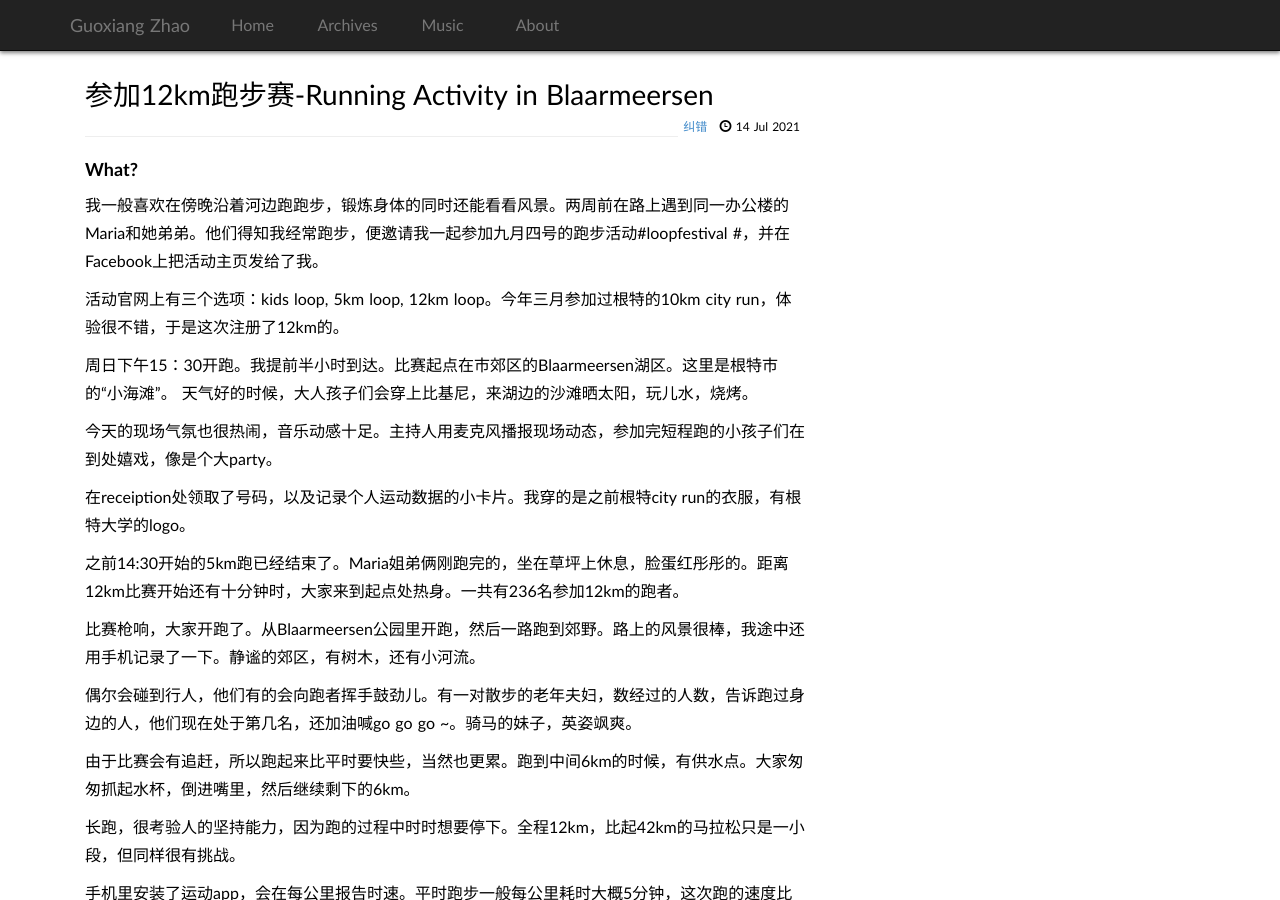
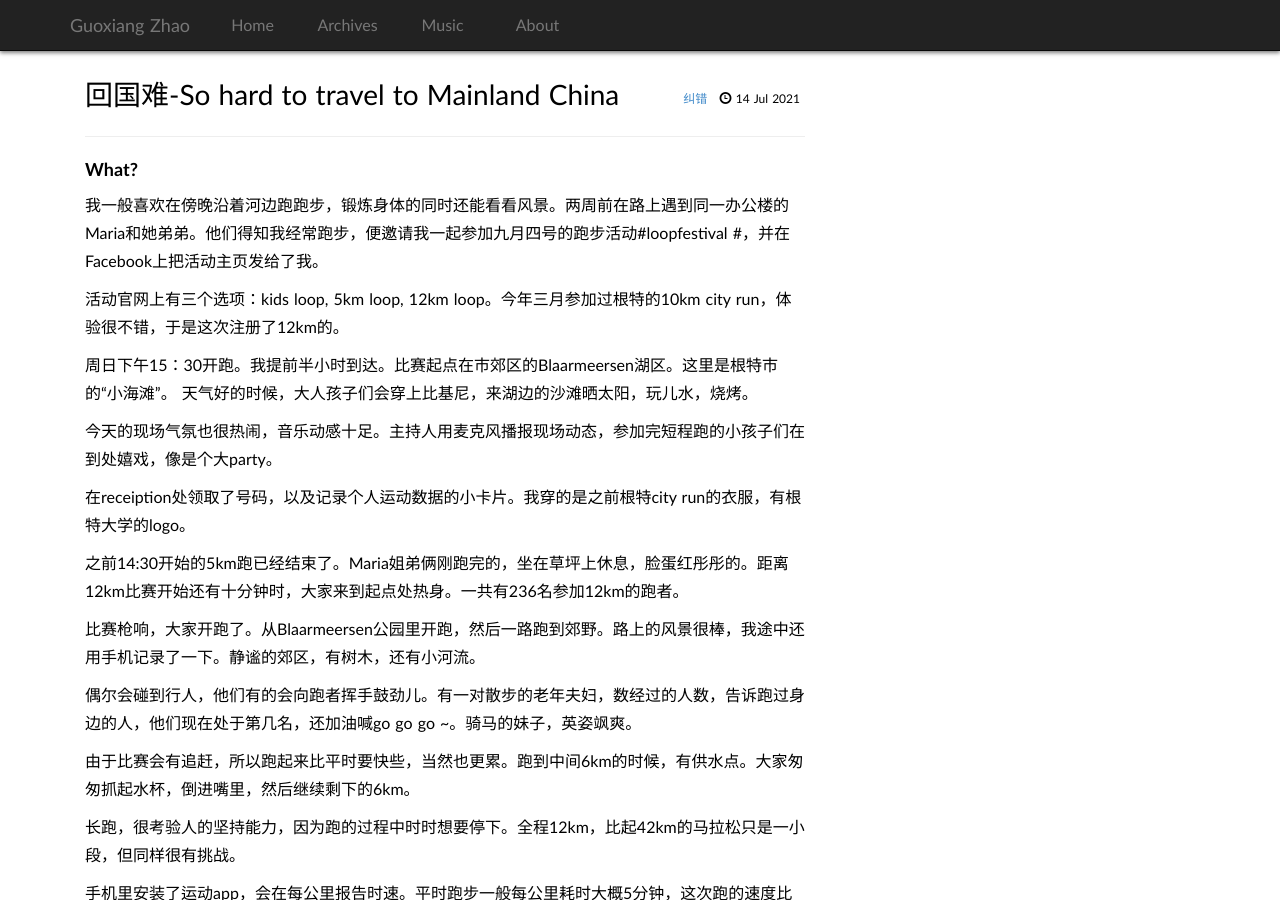
Before and after one commit to guoxiangzhao/guoxiangzhao.github.io, a Jekyll site: the page built from _posts/2021-07-14-回国难.md, in a window 1280 px wide and 900 px high. Built offline with Jekyll 4.4.1, drawn with Linux system fonts in a browser that asks for light colours; some web fonts are replaced; comment, search, counter and statistics services are not loaded.

Commit message:
Update 2021-07-14-回国难.md

```diff
--- a/_posts/2021-07-14-回国难.md
+++ b/_posts/2021-07-14-回国难.md
@@ -1,9 +1,9 @@
 ---
 layout: post
-title: 参加12km跑步赛-Running Activity in Blaarmeersen
-keywords: Running, Belgium, Gent, Blaarmeersen
+title: 回国难-So hard to travel to Mainland China
+keywords: Covid-19, UK, London, Travel restrictions
 category : Life
-tags : [runing,]
+tags : [travel,]
 ---
 
 ### What? ###
```
